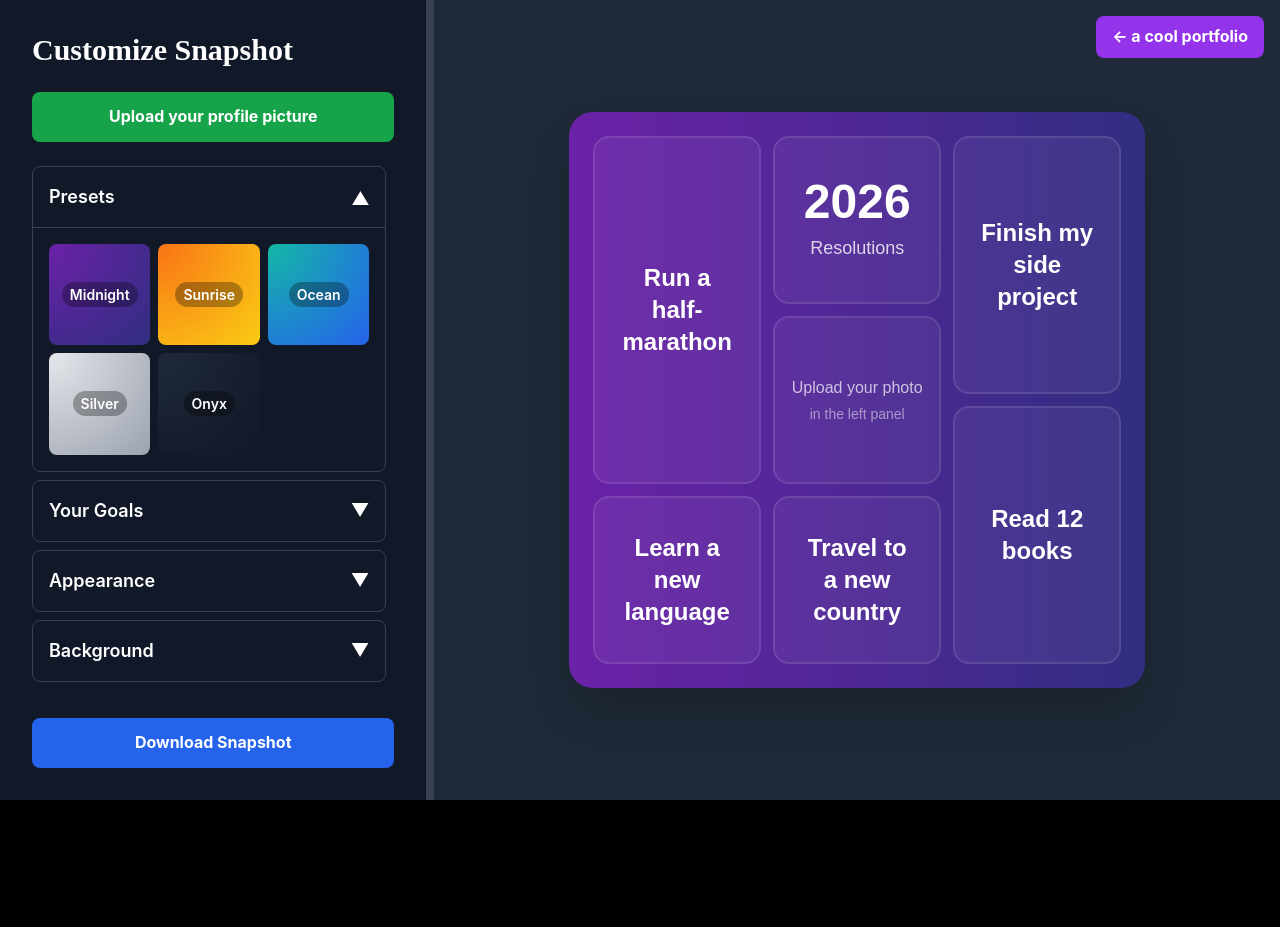
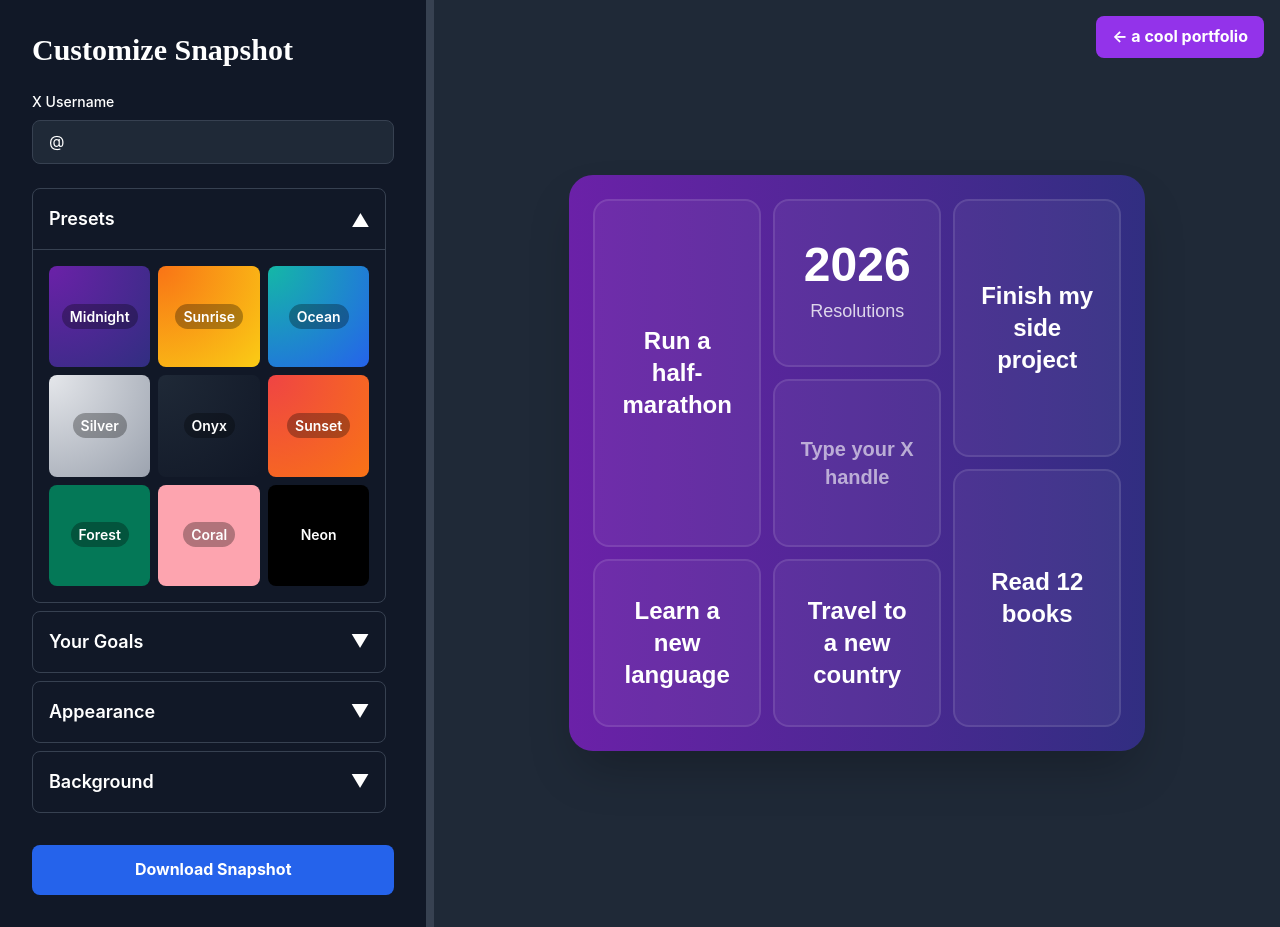
Before and after one commit to bapierre/personnalWebsite, a Next.js app: page /resolutions in a window 1280 px wide. Before the commit the page ends 800 px from the top, so only its background shows below. Built offline with nearby package versions, Linux system fonts and the light colour scheme.

Commit message:
Lightened version fix

```diff
--- a/src/app/resolutions/page.tsx
+++ b/src/app/resolutions/page.tsx
@@ -29,9 +29,8 @@ const ResolutionsPage = () => {
   const [frameColor, setFrameColor] = useState('rgba(255, 255, 255, 0.05)');
   const [frameBorderColor, setFrameBorderColor] = useState('rgba(255, 255, 255, 0.1)');
   const [selectedTheme, setSelectedTheme] = useState<Theme>(themes[0]);
-  const [backgroundType, setBackgroundType] = useState<'solid' | 'gradient' | 'image'>('gradient');
-  const [backgroundImages, setBackgroundImages] = useState<{ [key: number]: string } | undefined>();
-  const [userImage, setUserImage] = useState<string | null>(null);
+  const [backgroundType, setBackgroundType] = useState<'solid' | 'gradient'>('gradient');
+  const [xUsername, setXUsername] = useState('@');
 
   const handleAddGoal = (e: React.FormEvent) => {
     e.preventDefault();
@@ -45,6 +44,29 @@ const ResolutionsPage = () => {
     setGoals(goals.filter((_, i) => i !== index));
   };
 
+  const handleMoveGoalUp = (index: number) => {
+    if (index === 0) return;
+    const newGoals = [...goals];
+    [newGoals[index - 1], newGoals[index]] = [newGoals[index], newGoals[index - 1]];
+    setGoals(newGoals);
+  };
+
+  const handleMoveGoalDown = (index: number) => {
+    if (index === goals.length - 1) return;
+    const newGoals = [...goals];
+    [newGoals[index], newGoals[index + 1]] = [newGoals[index + 1], newGoals[index]];
+    setGoals(newGoals);
+  };
+
+  const handleXUsernameChange = (value: string) => {
+    // Ensure it always starts with @
+    if (!value.startsWith('@')) {
+      setXUsername('@' + value);
+    } else {
+      setXUsername(value);
+    }
+  };
+
   const handlePresetSelect = (preset: Preset) => {
     setSelectedFont(preset.font);
     setGoalTextColor(preset.goalTextColor);
@@ -53,11 +75,6 @@ const ResolutionsPage = () => {
     setFrameBorderColor(preset.frameBorderColor);
     setSelectedTheme(preset.theme);
     setBackgroundType(preset.backgroundType);
-    if (preset.backgroundType === 'image' && preset.backgroundImages) {
-      setBackgroundImages(preset.backgroundImages);
-    } else {
-      setBackgroundImages(undefined);
-    }
   };
 
   const handleDownload = async () => {
@@ -65,118 +82,21 @@ const ResolutionsPage = () => {
     if (!node) return;
 
     try {
-      // Helper to load image as data URL
-      const loadImageAsDataURL = (src: string): Promise<string> => {
-        return new Promise((resolve, reject) => {
-          const img = new Image();
-
-          // Only set crossOrigin for external images
-          const absoluteSrc = src.startsWith('http') ? src : window.location.origin + src;
-          if (!absoluteSrc.startsWith(window.location.origin)) {
-            img.crossOrigin = 'anonymous';
-          }
-
-          img.onload = () => {
-            try {
-              const canvas = document.createElement('canvas');
-              canvas.width = img.naturalWidth || img.width;
-              canvas.height = img.naturalHeight || img.height;
-              const ctx = canvas.getContext('2d');
-              if (ctx) {
-                ctx.drawImage(img, 0, 0);
-                resolve(canvas.toDataURL('image/png'));
-              } else {
-                reject(new Error('Could not get canvas context'));
-              }
-            } catch (error) {
-              console.error('Canvas error:', error);
-              reject(error);
-            }
-          };
-          img.onerror = (e) => {
-            console.error(`Failed to load image: ${absoluteSrc}`, e);
-            reject(new Error(`Failed to load image: ${absoluteSrc}`));
-          };
-
-          img.src = absoluteSrc;
-        });
-      };
-
-      // Get all images in the container
-      const images = Array.from(node.querySelectorAll('img')) as HTMLImageElement[];
-
-      // Store original src values
-      const originalSrcs = images.map(img => img.src);
-
-      // Convert all images to data URLs and ensure they're loaded
-      console.log(`Found ${images.length} images to convert`);
-      for (let i = 0; i < images.length; i++) {
-        const img = images[i];
-        console.log(`Processing image ${i}: ${img.src.substring(0, 50)}...`);
-        if (!img.src.startsWith('data:')) {
-          try {
-            const dataURL = await loadImageAsDataURL(img.src);
-            console.log(`Converted image ${i} to data URL (length: ${dataURL.length})`);
-            img.src = dataURL;
-          } catch (err) {
-            console.error(`Failed to convert image ${i}:`, err);
-          }
-        } else {
-          console.log(`Image ${i} already a data URL (length: ${img.src.length})`);
-        }
-
-        // Ensure image is fully loaded
-        if (!img.complete) {
-          console.log(`Waiting for image ${i} to load...`);
-          await new Promise((resolve) => {
-            img.onload = resolve;
-            img.onerror = resolve;
-          });
-        }
-        console.log(`Image ${i} complete:`, img.complete, `natural size:`, img.naturalWidth, 'x', img.naturalHeight);
-      }
-
-      // Wait a moment for DOM to settle
-      await new Promise(resolve => setTimeout(resolve, 200));
-
-      // Capture with html-to-image
-      console.log('Capturing with html-to-image...');
       const dataUrl = await toPng(node, {
         cacheBust: false,
-        pixelRatio: 3,
+        pixelRatio: 2,
         skipFonts: false,
       });
-      console.log(`Captured! Data URL length: ${dataUrl.length}`);
 
-      // Restore original images
-      images.forEach((img, i) => {
-        img.src = originalSrcs[i];
-      });
-
-      // Download
       const link = document.createElement('a');
       link.download = 'my-resolutions-2026.png';
       link.href = dataUrl;
       link.click();
-
     } catch (err) {
       console.error('Export failed:', err);
       alert('Failed to export image. Please try again.');
     }
   };
-
-  const handleUserImageUpload = (event: React.ChangeEvent<HTMLInputElement>) => {
-    const file = event.target.files?.[0];
-    if (file) {
-      const reader = new FileReader();
-      reader.onloadend = () => {
-        setUserImage(reader.result as string);
-      };
-      reader.readAsDataURL(file);
-    }
-  };
-
-  const backgroundImage = backgroundImages?.[goals.length];
 
   return (
     <div className="min-h-screen bg-gray-900 text-white relative">
@@ -196,6 +116,8 @@ const ResolutionsPage = () => {
             onAddGoal={handleAddGoal}
             onGoalChange={(e) => setCurrentGoal(e.target.value)}
             onDeleteGoal={handleDeleteGoal}
+            onMoveGoalUp={handleMoveGoalUp}
+            onMoveGoalDown={handleMoveGoalDown}
             onDownload={handleDownload}
             onPresetSelect={handlePresetSelect}
             selectedFont={selectedFont}
@@ -206,7 +128,6 @@ const ResolutionsPage = () => {
             onBgColorChange={(color) => {
               setBgColor(color);
               setBackgroundType('solid');
-              setBackgroundImages(undefined);
             }}
             frameColor={frameColor}
             onFrameColorChange={setFrameColor}
@@ -216,10 +137,10 @@ const ResolutionsPage = () => {
             onThemeChange={(theme) => {
               setSelectedTheme(theme);
               setBackgroundType('gradient');
-              setBackgroundImages(undefined);
             }}
             backgroundType={backgroundType}
-            onUserImageUpload={handleUserImageUpload}
+            xUsername={xUsername}
+            onXUsernameChange={handleXUsernameChange}
           />
         </Panel>
         <PanelResizeHandle className="w-2 bg-gray-700 hover:bg-purple-600 active:bg-purple-500 transition-colors" />
@@ -234,8 +155,7 @@ const ResolutionsPage = () => {
               frameBorderColor={frameBorderColor}
               theme={selectedTheme}
               backgroundType={backgroundType}
-              backgroundImage={backgroundImage}
-              userImage={userImage}
+              xUsername={xUsername}
             />
           </div>
         </Panel>
--- a/src/components/resolutions/SnapshotCard.tsx
+++ b/src/components/resolutions/SnapshotCard.tsx
@@ -11,9 +11,8 @@ interface SnapshotCardProps {
   frameColor: string;
   frameBorderColor: string;
   theme: Theme;
-  backgroundType: 'solid' | 'gradient' | 'image';
-  backgroundImage?: string;
-  userImage?: string | null;
+  backgroundType: 'solid' | 'gradient';
+  xUsername: string;
 }
 
 const SnapshotCard: React.FC<SnapshotCardProps> = ({
@@ -25,8 +24,7 @@ const SnapshotCard: React.FC<SnapshotCardProps> = ({
   frameBorderColor,
   theme,
   backgroundType,
-  backgroundImage,
-  userImage,
+  xUsername,
 }) => {
   const layout = layouts[goals.length]?.[0];
 
@@ -39,13 +37,7 @@ const SnapshotCard: React.FC<SnapshotCardProps> = ({
   }
 
   const getBackgroundStyle = () => {
-    if (backgroundType === 'image' && backgroundImage) {
-      return {
-        backgroundImage: `url(${backgroundImage})`,
-        backgroundSize: 'cover',
-        backgroundPosition: 'center',
-      };
-    } else if (backgroundType === 'gradient') {
+    if (backgroundType === 'gradient') {
       return {
         backgroundImage: `linear-gradient(to right, ${theme.gradientFrom}, ${theme.gradientTo})`,
       };
@@ -54,6 +46,14 @@ const SnapshotCard: React.FC<SnapshotCardProps> = ({
         backgroundColor: bgColor,
       };
     }
+  };
+
+  const getFontSize = (text: string) => {
+    const length = text.length;
+    if (length > 50) return 'text-sm md:text-base lg:text-lg';
+    if (length > 35) return 'text-base md:text-lg lg:text-xl';
+    if (length > 20) return 'text-lg md:text-xl lg:text-2xl';
+    return 'text-lg md:text-xl lg:text-2xl';
   };
 
   return (
@@ -86,7 +86,7 @@ const SnapshotCard: React.FC<SnapshotCardProps> = ({
             }}
             className="rounded-2xl border-2 p-6 flex items-center justify-center text-center overflow-hidden"
           >
-            <p className="text-lg md:text-xl lg:text-2xl font-semibold leading-tight">
+            <p className={`${getFontSize(goal)} font-semibold leading-tight`}>
               {goal}
             </p>
           </div>
@@ -111,24 +111,25 @@ const SnapshotCard: React.FC<SnapshotCardProps> = ({
           style={{
             gridArea: 'picture',
             borderColor: frameBorderColor,
-            backgroundColor: userImage ? 'transparent' : frameColor,
+            backgroundColor: frameColor,
             color: goalTextColor,
           }}
-          className="relative overflow-hidden rounded-2xl border-2"
+          className="rounded-2xl border-2 p-4 flex items-center justify-center text-center"
         >
-          {userImage ? (
-            <img
-              src={userImage}
-              alt="Profile"
-              className="absolute inset-0 w-full h-full object-cover"
-            />
+          {xUsername && xUsername !== '@' ? (
+            <p
+              className="text-lg md:text-xl lg:text-2xl font-semibold leading-tight w-full"
+              style={{
+                overflowWrap: 'break-word',
+                wordBreak: 'break-word',
+              }}
+            >
+              {xUsername}
+            </p>
           ) : (
-            <div className="absolute inset-0 flex items-center justify-center text-center p-4">
-              <div>
-                <p className="text-sm md:text-base opacity-70">Upload your photo</p>
-                <p className="text-xs md:text-sm opacity-50 mt-1">in the left panel</p>
-              </div>
-            </div>
+            <p className="text-base md:text-lg lg:text-xl font-semibold leading-tight opacity-60">
+              Type your X handle
+            </p>
           )}
         </div>
       </div>
--- a/src/components/resolutions/StyleControls.tsx
+++ b/src/components/resolutions/StyleControls.tsx
@@ -12,6 +12,8 @@ interface StyleControlsProps {
   onAddGoal: (e: React.FormEvent) => void;
   onGoalChange: (e: React.ChangeEvent<HTMLInputElement>) => void;
   onDeleteGoal: (index: number) => void;
+  onMoveGoalUp: (index: number) => void;
+  onMoveGoalDown: (index: number) => void;
   onDownload: () => void;
   onPresetSelect: (preset: Preset) => void;
   selectedFont: { name: string; className: string };
@@ -26,8 +28,9 @@ interface StyleControlsProps {
   onFrameBorderColorChange: (color: string) => void;
   selectedTheme: Theme;
   onThemeChange: (theme: Theme) => void;
-  backgroundType: 'solid' | 'gradient' | 'image';
-  onUserImageUpload: (event: React.ChangeEvent<HTMLInputElement>) => void;
+  backgroundType: 'solid' | 'gradient';
+  xUsername: string;
+  onXUsernameChange: (value: string) => void;
 }
 
 const StyleControls: React.FC<StyleControlsProps> = (props) => {
@@ -37,15 +40,16 @@ const StyleControls: React.FC<StyleControlsProps> = (props) => {
         Customize Snapshot
       </h1>
 
-      <label className="w-full bg-green-600 hover:bg-green-700 text-white font-bold py-3 px-4 rounded-lg transition-colors text-center cursor-pointer block mb-6">
-        Upload your profile picture
+      <div className="mb-6">
+        <label className="block text-sm font-medium mb-2">X Username</label>
         <input
-          type="file"
-          accept="image/*"
-          onChange={props.onUserImageUpload}
-          className="hidden"
+          type="text"
+          value={props.xUsername}
+          onChange={(e) => props.onXUsernameChange(e.target.value)}
+          placeholder="@username"
+          className="w-full bg-gray-800 border border-gray-700 rounded-lg px-4 py-2 focus:outline-none focus:ring-2 focus:ring-purple-500 transition-all"
         />
-      </label>
+      </div>
 
       <div className="flex-grow overflow-y-auto pr-2">
         <Accordion>
@@ -73,9 +77,33 @@ const StyleControls: React.FC<StyleControlsProps> = (props) => {
             </form>
             <div className="space-y-2">
               {props.goals.map((goal, index) => (
-                <div key={index} className="bg-gray-800/50 rounded-lg p-3 text-sm flex justify-between items-center">
-                  <span>{index + 1}. {goal}</span>
-                  <button onClick={() => props.onDeleteGoal(index)} className="text-red-400 hover:text-red-500 ml-2">&times;</button>
+                <div key={index} className="bg-gray-800/50 rounded-lg p-3 text-sm flex justify-between items-center gap-2">
+                  <span className="flex-grow">{index + 1}. {goal}</span>
+                  <div className="flex gap-1">
+                    <button
+                      onClick={() => props.onMoveGoalUp(index)}
+                      disabled={index === 0}
+                      className="text-gray-400 hover:text-purple-400 disabled:opacity-30 disabled:cursor-not-allowed transition-colors"
+                      title="Move up"
+                    >
+                      ↑
+                    </button>
+                    <button
+                      onClick={() => props.onMoveGoalDown(index)}
+                      disabled={index === props.goals.length - 1}
+                      className="text-gray-400 hover:text-purple-400 disabled:opacity-30 disabled:cursor-not-allowed transition-colors"
+                      title="Move down"
+                    >
+                      ↓
+                    </button>
+                    <button
+                      onClick={() => props.onDeleteGoal(index)}
+                      className="text-red-400 hover:text-red-500 ml-1"
+                      title="Delete"
+                    >
+                      ×
+                    </button>
+                  </div>
                 </div>
               ))}
             </div>
--- a/src/components/resolutions/presets.ts
+++ b/src/components/resolutions/presets.ts
@@ -9,8 +9,7 @@ export interface Preset {
   frameColor: string;
   frameBorderColor: string;
   theme: Theme;
-  backgroundType: 'solid' | 'gradient' | 'image';
-  backgroundImages?: { [key: number]: string };
+  backgroundType: 'solid' | 'gradient';
 }
 
 export const stylePresets: Preset[] = [
@@ -64,4 +63,44 @@ export const stylePresets: Preset[] = [
     theme: themes[5], // Onyx
     backgroundType: 'gradient',
   },
+  {
+    name: 'Sunset',
+    font: fontOptions[0], // Default
+    goalTextColor: '#FFFFFF',
+    bgColor: '#DC2626',
+    frameColor: 'rgba(255, 255, 255, 0.15)',
+    frameBorderColor: 'rgba(255, 255, 255, 0.25)',
+    theme: themes[3], // Sunset
+    backgroundType: 'gradient',
+  },
+  {
+    name: 'Forest',
+    font: fontOptions[2], // Serif
+    goalTextColor: '#FFFFFF',
+    bgColor: '#047857',
+    frameColor: 'rgba(255, 255, 255, 0.1)',
+    frameBorderColor: 'rgba(255, 255, 255, 0.2)',
+    theme: themes[2], // Ocean (teal-blue, closest to forest)
+    backgroundType: 'solid',
+  },
+  {
+    name: 'Coral',
+    font: fontOptions[1], // Sans-Serif
+    goalTextColor: '#1F2937',
+    bgColor: '#FDA4AF',
+    frameColor: 'rgba(255, 255, 255, 0.3)',
+    frameBorderColor: 'rgba(255, 255, 255, 0.4)',
+    theme: themes[1], // Sunrise
+    backgroundType: 'solid',
+  },
+  {
+    name: 'Neon',
+    font: fontOptions[3], // Monospace
+    goalTextColor: '#10B981',
+    bgColor: '#000000',
+    frameColor: 'rgba(16, 185, 129, 0.1)',
+    frameBorderColor: 'rgba(16, 185, 129, 0.4)',
+    theme: themes[0], // Default
+    backgroundType: 'solid',
+  },
 ];
```
